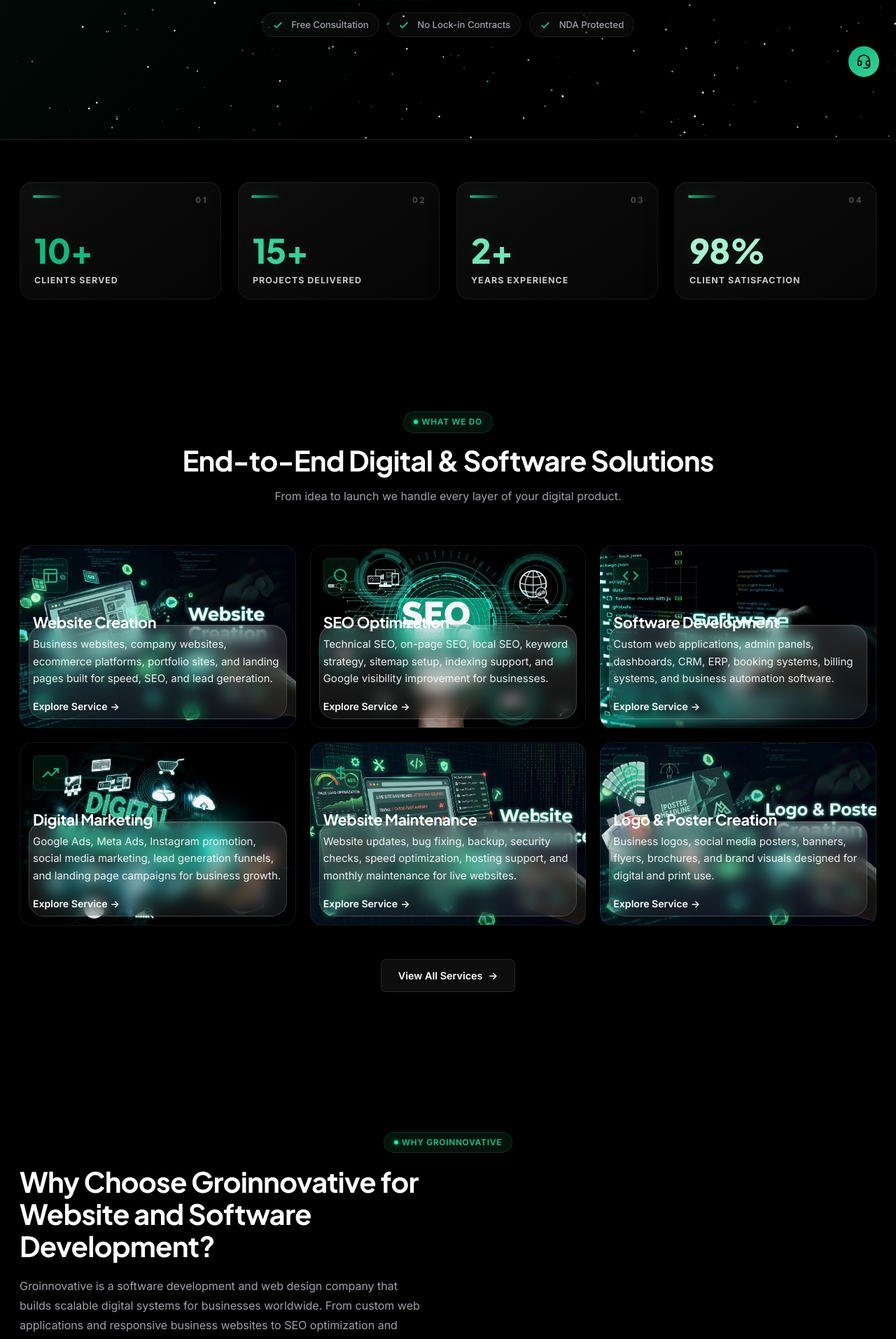
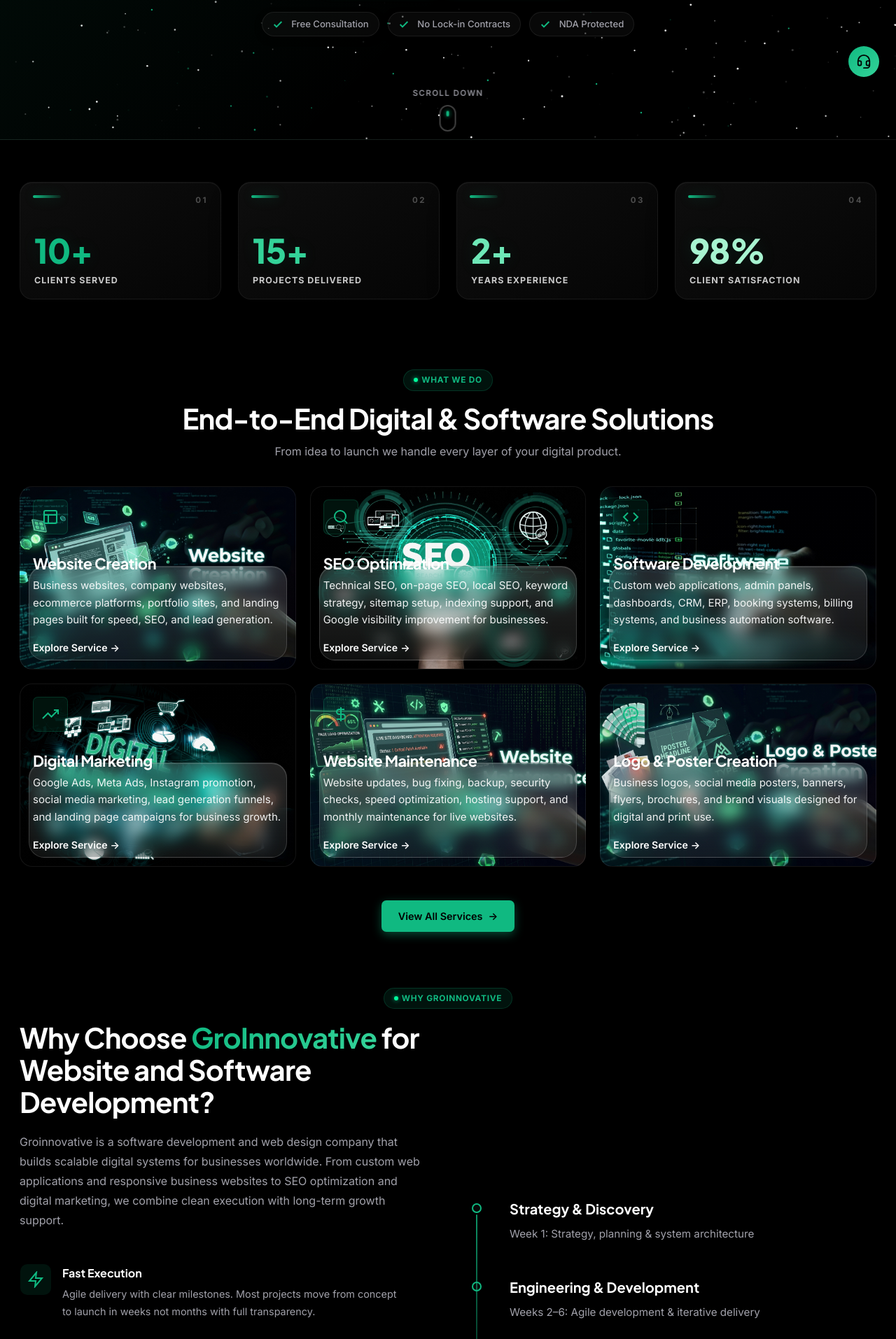
Before and after one commit to groinnovative-git/groinnovative.landingsite, a React (Vite) app: page / in a window 1280 px wide. Shown: the part 600-2514 px from the top of the page at 70% size. Built offline with nearby package versions, Linux system fonts and the light colour scheme.

Commit message:
All space issue solved

```diff
--- a/src/components/sections/LiveProjects.css
+++ b/src/components/sections/LiveProjects.css
@@ -8,6 +8,7 @@
     background: transparent;
     border-top: 1px solid var(--border);
     border-bottom: 1px solid var(--border);
+    padding: 60px 0;
 }
 
 .lp-section-services {
--- a/src/index.css
+++ b/src/index.css
@@ -256,24 +256,21 @@
 }
 
 .btn-secondary {
-  background: rgba(255, 255, 255, 0.05);
-  color: #fff;
-  border: 1px solid rgba(255, 255, 255, 0.1);
-  backdrop-filter: blur(10px);
-  -webkit-backdrop-filter: blur(10px);
+  background: var(--primary);
+  color: #000;
+  box-shadow: 0 4px 14px rgba(16, 185, 129, 0.4);
+  border: none;
 }
 
 .btn-secondary:hover {
-  background: rgba(255, 255, 255, 0.1);
-  border-color: rgba(255, 255, 255, 0.2);
+  background: var(--accent);
   transform: translateY(-2px);
+  box-shadow: var(--shadow-green);
 }
 
 @media (max-width: 768px) {
   .btn-secondary {
-    backdrop-filter: none;
-    -webkit-backdrop-filter: none;
-    background: rgba(25, 25, 25, 0.9);
+    background: var(--primary);
   }
 }
 
@@ -310,32 +307,32 @@
 
 /* ── Section layout ── */
 .section {
-  padding: 100px 0;
+  padding: 40px 0;
   position: relative;
   z-index: 2;
 }
 
 @media (max-width: 768px) {
   .section {
-    padding: 60px 0;
+    padding: 24px 0;
   }
 }
 
 .cta-banner.section {
-  padding-top: 20px;
-  padding-bottom: 80px;
+  padding-top: 40px;
+  padding-bottom: 56px;
 }
 
 @media (max-width: 768px) {
   .cta-banner.section {
-    padding-top: 10px;
-    padding-bottom: 40px;
+    padding-top: 8px;
+    padding-bottom: 32px;
   }
 }
 
 
 .section-sm {
-  padding: 64px 0;
+  padding: 28px 0;
   position: relative;
   z-index: 2;
 }
@@ -354,11 +351,11 @@
 /* ── Section header ── */
 .section-header {
   text-align: center;
-  margin-bottom: 56px;
+  margin-bottom: 36px;
 }
 
 .section-header h2 {
-  margin-bottom: 14px;
+  margin-bottom: 10px;
 }
 
 .section-header p {
@@ -422,7 +419,7 @@
    on hard refresh when Home.css is not loaded (lazy loading).
    ────────────────────────────────────────────────────────────────────────── */
 .hero-section {
-  padding: calc(var(--nav-h) + 80px) 0 100px;
+  padding: calc(var(--nav-h) + 20px) 0 64px;
   position: relative;
   overflow: hidden;
   background: transparent;
@@ -488,7 +485,7 @@
 
 @media (max-width: 768px) {
   .hero-section {
-    padding: 90px 0 60px 0;
+    padding: 70px 0 40px 0;
   }
 
   .trust-pills {
@@ -666,11 +663,11 @@
 
 @media (max-width: 768px) {
   .section {
-    padding: 64px 0;
+    padding: 24px 0;
   }
 
   .section-sm {
-    padding: 48px 0;
+    padding: 20px 0;
   }
 }
 
@@ -683,7 +680,7 @@
   }
 
   .section {
-    padding: 48px 0;
+    padding: 20px 0;
   }
 
   .container {
--- a/src/pages/About.css
+++ b/src/pages/About.css
@@ -10,7 +10,12 @@
 }
 
 .about-hero {
-    padding: calc(var(--nav-h) + 56px) 0 72px;
+    padding: calc(var(--nav-h) + 40px) 0 60px;
+}
+
+.about-hero .hero-grid-wrapper.CenteredLayout {
+    min-height: auto;
+    transform: none;
 }
 
 /* ══ SPLIT LAYOUT — Shared ═══════════════════════════════════════════════════ */
@@ -50,7 +55,7 @@
 
 /* ══ WHO WE ARE — Editorial Layout ══════════════════════════════════════════ */
 .about-who-section {
-    padding: 100px 0;
+    padding: 40px 0;
     position: relative;
     overflow: hidden;
 }
@@ -72,7 +77,7 @@
 /* Centered top header */
 .who-header {
     text-align: center;
-    margin-bottom: 64px;
+    margin-bottom: 36px;
     position: relative;
     z-index: 1;
 }
@@ -244,12 +249,12 @@
 
 /* ══ VISION • MISSION • CORE VALUES ══════════════════════════════════════════ */
 .about-vmv-section {
-    padding: 100px 0;
+    padding: 40px 0;
 }
 
 .about-vm-header {
     text-align: center;
-    margin-bottom: 52px;
+    margin-bottom: 32px;
 }
 
 .about-vm-header .badge {
@@ -276,7 +281,7 @@
 /* Vision / Mission split */
 .vmv-split {
     gap: 32px;
-    margin-bottom: 64px;
+    margin-bottom: 36px;
     align-items: stretch;
 }
 
@@ -437,7 +442,7 @@
 
 /* ══ WHY CHOOSE US ═══════════════════════════════════════════════════════════ */
 .about-why-section {
-    padding: 100px 0;
+    padding: 40px 0;
 }
 
 .why-split {
@@ -516,12 +521,12 @@
 
 /* ══ HOW WE WORK — Process ═══════════════════════════════════════════════════ */
 .about-process-section {
-    padding: 100px 0;
+    padding: 40px 0;
 }
 
 .team-subtitle {
     max-width: 560px;
-    margin: 18px auto 52px;
+    margin: 12px auto 32px;
     font-size: 1.02rem;
     color: var(--muted);
     line-height: 1.65;
@@ -602,7 +607,7 @@
 
 /* ══ OUR APPROACH ════════════════════════════════════════════════════════════ */
 .about-approach-section {
-    padding: 100px 0;
+    padding: 40px 0;
 }
 
 .approach-split {
--- a/src/pages/About.jsx
+++ b/src/pages/About.jsx
@@ -173,7 +173,7 @@
                     <div className="hero-grid-wrapper CenteredLayout">
                         <div className="hero-content centered" style={{ maxWidth: 880 }}>
                             <div className="badge reveal" style={{ boxShadow: '0 0 20px rgba(16,185,129,0.15)' }}>
-                                <span className="badge-dot" />ABOUT GRO INNOVATIVE
+                                <span className="badge-dot" />ABOUT GROINNOVATIVE
                             </div>
                             <h1 className="hero-headline reveal reveal-delay-1">
                                 Your Digital Growth{' '}
@@ -194,12 +194,6 @@
                                 <span><svg width="16" height="16" viewBox="0 0 24 24" fill="none" stroke="var(--primary)" strokeWidth="3" style={{ verticalAlign: 'middle', marginRight: 8 }}><polyline points="20 6 9 17 4 12" /></svg>Free Consultation</span>
                                 <span><svg width="16" height="16" viewBox="0 0 24 24" fill="none" stroke="var(--primary)" strokeWidth="3" style={{ verticalAlign: 'middle', marginRight: 8 }}><polyline points="20 6 9 17 4 12" /></svg>NDA Protected</span>
                                 <span><svg width="16" height="16" viewBox="0 0 24 24" fill="none" stroke="var(--primary)" strokeWidth="3" style={{ verticalAlign: 'middle', marginRight: 8 }}><polyline points="20 6 9 17 4 12" /></svg>Remote Friendly</span>
-                            </div>
-                            <div className="scroll-indicator" aria-hidden="true">
-                                <span className="scroll-indicator-label">Scroll Down</span>
-                                <div className="scroll-indicator-mouse">
-                                    <div className="scroll-indicator-wheel" />
-                                </div>
                             </div>
                         </div>
                     </div>
@@ -556,7 +550,7 @@
                             whileInView="visible"
                             viewport={{ once: true, amount: 0.3 }}
                         >
-                            The Team Behind <span className="gradient-text">Gro Innovative</span>
+                            The Team Behind <span className="gradient-text">GroInnovative</span>
                         </motion.h2>
                         {!prefersReduced && (
                             <motion.div
@@ -604,7 +598,7 @@
                 <div className="container">
                     <div className="section-header services-section-head">
                         <div className="badge"><span className="badge-dot" />COMPANY FAQ</div>
-                        <h2>Common Questions About Groinnovative</h2>
+                        <h2>Common Questions About <span className="gradient-text">GroInnovative</span></h2>
                     </div>
                     <motion.div
                         className="about-faq-list"
@@ -688,7 +682,7 @@
                                     <span>NDA protected discussion</span>
                                     <span>Honest, no-pressure scoping</span>
                                 </div>
-                                <Link to="/contact" className="btn btn-white btn-lg">
+                                <Link to="/contact" className="btn btn-primary btn-lg">
                                     Start a Conversation <span className="arr">→</span>
                                 </Link>
                             </div>
--- a/src/pages/Home.css
+++ b/src/pages/Home.css
@@ -7,21 +7,21 @@
 }
 
 /* â”€â”€ Hero â”€â”€ */
-.hero-section {
-    padding: calc(var(--nav-h) + 80px) 0 100px;
+.home-page .hero-section {
+    padding: calc(var(--nav-h) + 20px) 0 64px;
     position: relative;
     overflow: hidden;
     background: transparent;
 }
 
 /* â€”â€”â€” Hero Layout Refactored â€”â€”â€” */
-.hero-grid-wrapper.CenteredLayout {
+.home-page .hero-grid-wrapper.CenteredLayout {
     display: flex;
     flex-direction: column;
     align-items: center;
     justify-content: center;
     text-align: center;
-    gap: 40px;
+    gap: 24px;
     position: relative;
     z-index: 1;
     min-height: 50vh;
@@ -131,6 +131,63 @@
 }
 
 /* â”€â”€ Trusted by â”€â”€ */
+/* ── Scroll Indicator ── */
+.scroll-indicator {
+    position: absolute;
+    bottom: 28px;
+    left: 50%;
+    transform: translateX(-50%);
+    display: flex;
+    flex-direction: column;
+    align-items: center;
+    gap: 8px;
+    z-index: 10;
+}
+
+.scroll-indicator-label {
+    font-size: 0.72rem;
+    font-weight: 600;
+    letter-spacing: 0.12em;
+    text-transform: uppercase;
+    color: var(--muted);
+    animation: scrollFade 2s ease-in-out infinite alternate;
+}
+
+.scroll-indicator-mouse {
+    width: 24px;
+    height: 38px;
+    border: 2px solid rgba(255, 255, 255, 0.25);
+    border-radius: 12px;
+    display: flex;
+    justify-content: center;
+    padding-top: 6px;
+}
+
+.scroll-indicator-wheel {
+    width: 4px;
+    height: 8px;
+    background: var(--primary);
+    border-radius: 2px;
+    animation: scrollWheel 1.6s ease-in-out infinite;
+    box-shadow: 0 0 6px var(--primary);
+}
+
+@keyframes scrollWheel {
+    0%   { transform: translateY(0); opacity: 1; }
+    80%  { transform: translateY(10px); opacity: 0; }
+    100% { transform: translateY(0); opacity: 0; }
+}
+
+@keyframes scrollFade {
+    from { opacity: 0.5; }
+    to   { opacity: 1; }
+}
+
+@media (max-width: 768px) {
+    .scroll-indicator { bottom: 16px; }
+}
+
+/* ── Trusted by ── */
 .trusted-section {
     padding: 40px 0;
     background: var(--card);
@@ -425,7 +482,7 @@
     transform: scale(1.06) rotate(3deg);
 }
 
-.home-page .service-card > * {
+.home-page .service-card>* {
     position: relative;
     z-index: 2;
 }
@@ -572,6 +629,7 @@
 }
 
 @media (prefers-reduced-motion: reduce) {
+
     .home-page .card::after,
     .stat-card::after {
         display: none;
@@ -598,7 +656,8 @@
     }
 }
 
-@media (hover: none), (pointer: coarse) {
+@media (hover: none),
+(pointer: coarse) {
     .home-page .service-card::after {
         transform: translateY(0);
     }
@@ -613,6 +672,7 @@
 }
 
 @media (max-width: 768px) {
+
     .home-page .service-card,
     .home-page .service-card:hover {
         min-height: 200px;
@@ -664,6 +724,13 @@
     align-items: center;
 }
 
+.why-cta-wrap {
+    grid-column: 1 / -1;
+    display: flex;
+    justify-content: center;
+    margin-top: -32px;
+}
+
 .why-text {
     display: flex;
     flex-direction: column;
@@ -673,7 +740,7 @@
     display: flex;
     gap: 16px;
     align-items: flex-start;
-    margin-bottom: 24px;
+    margin-bottom: 40px;
 }
 
 .why-icon {
@@ -721,7 +788,7 @@
 .why-card-stack {
     display: flex;
     flex-direction: column;
-    gap: 32px;
+    gap: 48px;
 }
 
 .why-card {
@@ -787,7 +854,7 @@
 @media (max-width: 900px) {
     .why-inner {
         grid-template-columns: 1fr;
-        gap: 60px;
+        gap: 32px;
     }
 
     .why-line {
@@ -1144,7 +1211,7 @@
 }
 
 /* â€”â€”â€” Hero Section â€”â€”â€” */
-.hero-section {
+.home-page .hero-section {
     position: relative;
     padding: 96px 0 72px 0;
     min-height: 100svh;
@@ -1154,7 +1221,7 @@
     background: var(--darker);
 }
 
-.hero-section>.container {
+.home-page .hero-section > .container {
     display: flex;
     align-items: center;
     justify-content: center;
@@ -1162,12 +1229,12 @@
     min-height: calc(100svh - 168px);
 }
 
-.hero-section .hero-grid-wrapper.CenteredLayout {
+.home-page .hero-section .hero-grid-wrapper.CenteredLayout {
     min-height: 100%;
     transform: translateY(28px);
 }
 
-.hero-section>.scroll-indicator {
+.home-page .hero-section > .scroll-indicator {
     position: absolute;
     left: 50%;
     bottom: 12px;
@@ -1363,7 +1430,8 @@
     .why-card::before {
         left: 50%;
         transform: translateX(-50%);
-        top: -8px; /* Positioned slightly above the top border to connect to the line */
+        top: -8px;
+        /* Positioned slightly above the top border to connect to the line */
         background: var(--darker);
     }
 
@@ -1390,7 +1458,7 @@
 }
 
 @media (max-width: 768px) {
-    .hero-section {
+    .home-page .hero-section {
         padding: 90px 0 60px 0;
     }
 
@@ -1589,4 +1657,7 @@
         box-shadow: none;
     }
 }
-.testimonial-row::-webkit-scrollbar { display: none; }
+
+.testimonial-row::-webkit-scrollbar {
+    display: none;
+}
--- a/src/pages/Home.jsx
+++ b/src/pages/Home.jsx
@@ -283,7 +283,7 @@
                     </div>
                 </div>
                 <div className="scroll-indicator" aria-hidden="true">
-                    {/* <span className="scroll-indicator-label">Scroll Down</span> */}
+                    <span className="scroll-indicator-label">Scroll Down</span>
                     <div className="scroll-indicator-mouse">
                         <div className="scroll-indicator-wheel" />
                     </div>
@@ -385,7 +385,7 @@
                     <motion.div variants={fadeInUpBadge} initial="hidden" whileInView="visible" viewport={{ once: true, amount: 0.25 }} className="badge why-section-badge"><span className="badge-dot" />WHY GROINNOVATIVE</motion.div>
                     <div className="why-inner">
                         <div className="why-text">
-                            <motion.h2 variants={fadeInUpHeading} initial="hidden" whileInView="visible" viewport={{ once: true, amount: 0.25 }} style={{ marginBottom: 20 }}>Why Choose Groinnovative for Website and Software Development?</motion.h2>
+                            <motion.h2 variants={fadeInUpHeading} initial="hidden" whileInView="visible" viewport={{ once: true, amount: 0.25 }} style={{ marginBottom: 20 }}>Why Choose <span className="gradient-text">GroInnovative</span> for Website and Software Development?</motion.h2>
                             <motion.p variants={fadeInUpP} initial="hidden" whileInView="visible" viewport={{ once: true, amount: 0.25 }} style={{ marginBottom: 32 }}>
                                 Groinnovative is a software development and web design company that builds scalable digital systems for businesses worldwide. From custom web applications and responsive business websites to SEO optimization and digital marketing, we combine clean execution with long-term growth support.
                             </motion.p>
@@ -582,7 +582,7 @@
                                     <span>SEO and growth suitability</span>
                                     <span>Launch and support clarity</span>
                                 </div>
-                                <Link to="/contact" className="btn btn-white btn-lg">
+                                <Link to="/contact" className="btn btn-primary btn-lg">
                                     Start Your Project <span className="arr">→</span>
                                 </Link>
                             </div>
--- a/src/pages/Services.jsx
+++ b/src/pages/Services.jsx
@@ -259,7 +259,7 @@
                         <div className="badge"><span className="badge-dot" />Service Overview</div>
                         <h2>
                             <span className="services-section-line">What services does</span>
-                            <span className="services-section-line">Groinnovative provide?</span>
+                            <span className="services-section-line"><span className="gradient-text">GroInnovative</span> provide?</span>
                         </h2>
                         <p>Groinnovative provides website creation, custom software development, SEO optimization, digital marketing, site maintenance, logo design, and poster creation for businesses worldwide.</p>
                     </div>
@@ -415,7 +415,7 @@
                                     <span>SEO and growth planning</span>
                                     <span>Launch and support clarity</span>
                                 </div>
-                                <Link to="/contact" className="btn btn-white btn-lg">
+                                <Link to="/contact" className="btn btn-primary btn-lg">
                                     Start Your Project <span className="arr">→</span>
                                 </Link>
                             </div>
```
Lines whose indentation alone changed are shown as unchanged.
